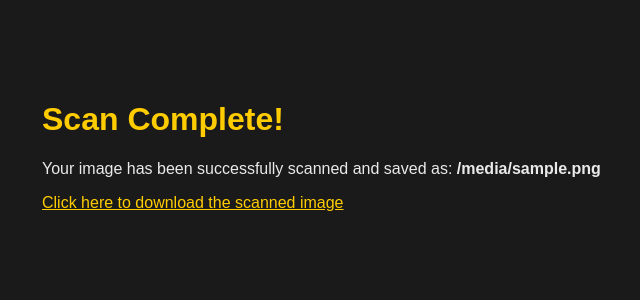
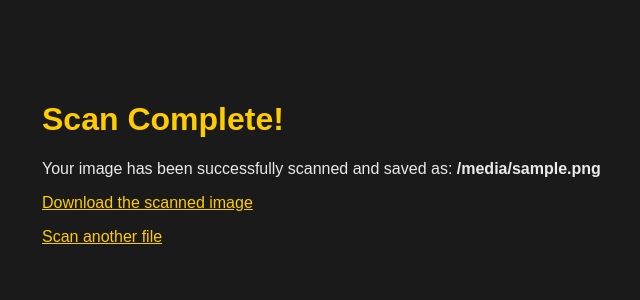
Before and after one commit to jdwills95/sane_web_ui, a Flask app: template templates/success.html in a window 1280 px wide. Shown: the top 300 px of the page, without its empty margins (298-938 px from the left). Run offline with Flask 2, Linux system fonts and the light colour scheme; the template is opened without the code that fills it: most values are stand-ins (such as "Sample title", 1, 10 or a date in 2020); parts of the project's set-up code (start-up, migrations or seed data) failed here and were passed over.

Commit message:
Added option for user to return to scan page from success-download page.

```diff
--- a/app.py
+++ b/app.py
@@ -1,7 +1,7 @@
 import os
 import subprocess
 import datetime
-from flask import Flask, render_template, send_from_directory
+from flask import Flask, render_template, send_from_directory, redirect, url_for
 from dotenv import load_dotenv
 
 # Load environment variables from .env file
@@ -57,7 +57,7 @@ def download(file_name):
         # Delete the file after it has been downloaded
         os.remove(file_path)
 
-        return render_template('index.html')
+        return response
     except FileNotFoundError:
         return "File not found", 404
 
--- a/templates/success.html
+++ b/templates/success.html
@@ -11,7 +11,11 @@
     <div class="content">
         <h1>Scan Complete!</h1>
         <p>Your image has been successfully scanned and saved as: <strong>{{ file_name }}</strong></p>
-        <p><a href="/download/{{ file_name }}" download>Click here to download the scanned image</a></p>
+
+        <div class="options">
+            <p><a href="/download/{{ file_name }}" class="btn btn-primary" download>Download the scanned image</a></p>
+            <p><a href="/" class="btn btn-secondary">Scan another file</a></p>
+        </div>
     </div>
 </body>
 </html>
```
